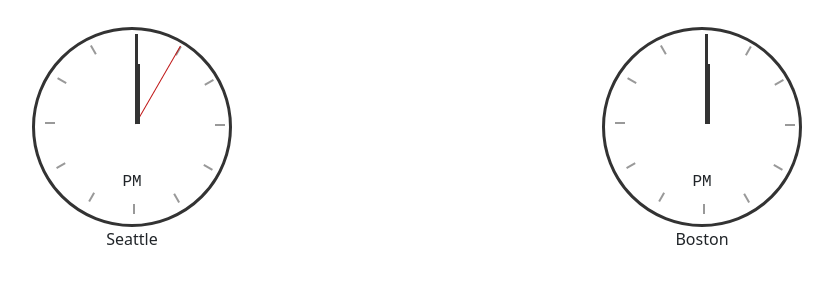
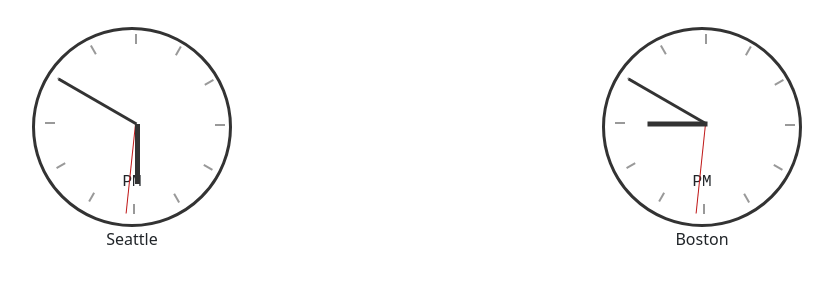
Before and after one commit to gambhirbk/personal_website, a plain HTML site: page website/clock/clock.html in a window 1280 px wide. Shown: the part 77-360 px from the top of the page, without its empty margins (223-1056 px from the left). Drawn offline with nearby package versions, Linux system fonts and the light colour scheme.

Commit message:
finished clock

```diff
--- a/website/clock/main.js
+++ b/website/clock/main.js
@@ -1,4 +1,8 @@
+function updateTimer() {
     var time = new Date();
+    // document.getElementById("seattle").getElementsByClassName("hour")[0].style.transform =
+    // "translate(100px) rotate(seattle_hour*30deg)";
+
     console.log(time.toLocaleTimeString("en-US", { timeZone: "America/Los_Angeles"}));
     console.log(time.toLocaleTimeString("en-US", { timeZone: "America/New_York"}));
 
@@ -15,16 +19,33 @@ var sec = time.getSeconds();
     document.getElementById("seattle").getElementsByClassName("second") [0].style.transform =
         "translate(100px) rotate(30deg)";
 
-document.getElementById("boston").getElementsByClassName("second") [0].style.transofrm =
+    document.getElementById("boston").getElementsByClassName("second") [0].style.transform =
     "translate(100px) rotate(45deg)";
 
     document.getElementById("seattle").innerHTML = document.getElementById("seattle").innerHTML.replace("...", seattle.split(' ')[1]);
     document.getElementById("boston").innerHTML = document.getElementById("boston").innerHTML.replace("...", boston.split(' ')[1]);
 
+    document.getElementById("seattle").getElementsByClassName("hour") [0].style.transform =
+        "translate(100px) rotate(" + (seattle_hour * 30) + "deg)";
 
-setInterval(() => {updateSecond()
-}, 1000);
+    document.getElementById("boston").getElementsByClassName("hour") [0].style.transform =
+        "translate(100px) rotate(" + (boston_hour * 30) + "deg)";
 
-function updateSecond() {
-    document.getElementById("seattle").innerHTML
+    document.getElementById("seattle").getElementsByClassName("second") [0].style.transform =
+    "translate(100px) rotate(" + (sec * 6) + "deg)";
+
+    document.getElementById("boston").getElementsByClassName("second") [0].style.transform =
+    "translate(100px) rotate(" + (sec * 6) + "deg)";
+
+    document.getElementById("seattle").getElementsByClassName("minute") [0].style.transform =
+    "translate(100px) rotate(" + (min * 6) + "deg)";
+
+    document.getElementById("boston").getElementsByClassName("minute") [0].style.transform =
+    "translate(100px) rotate(" + (min * 6) + "deg)";
+
 }
+
+// setInterval(() => {updateTimer()
+// }, 1000);
+
+setInterval(updateTimer, 1000);
```
Also changed, not shown: website/index.html (+1 -1 lines). Lines whose indentation alone changed are shown as unchanged.
